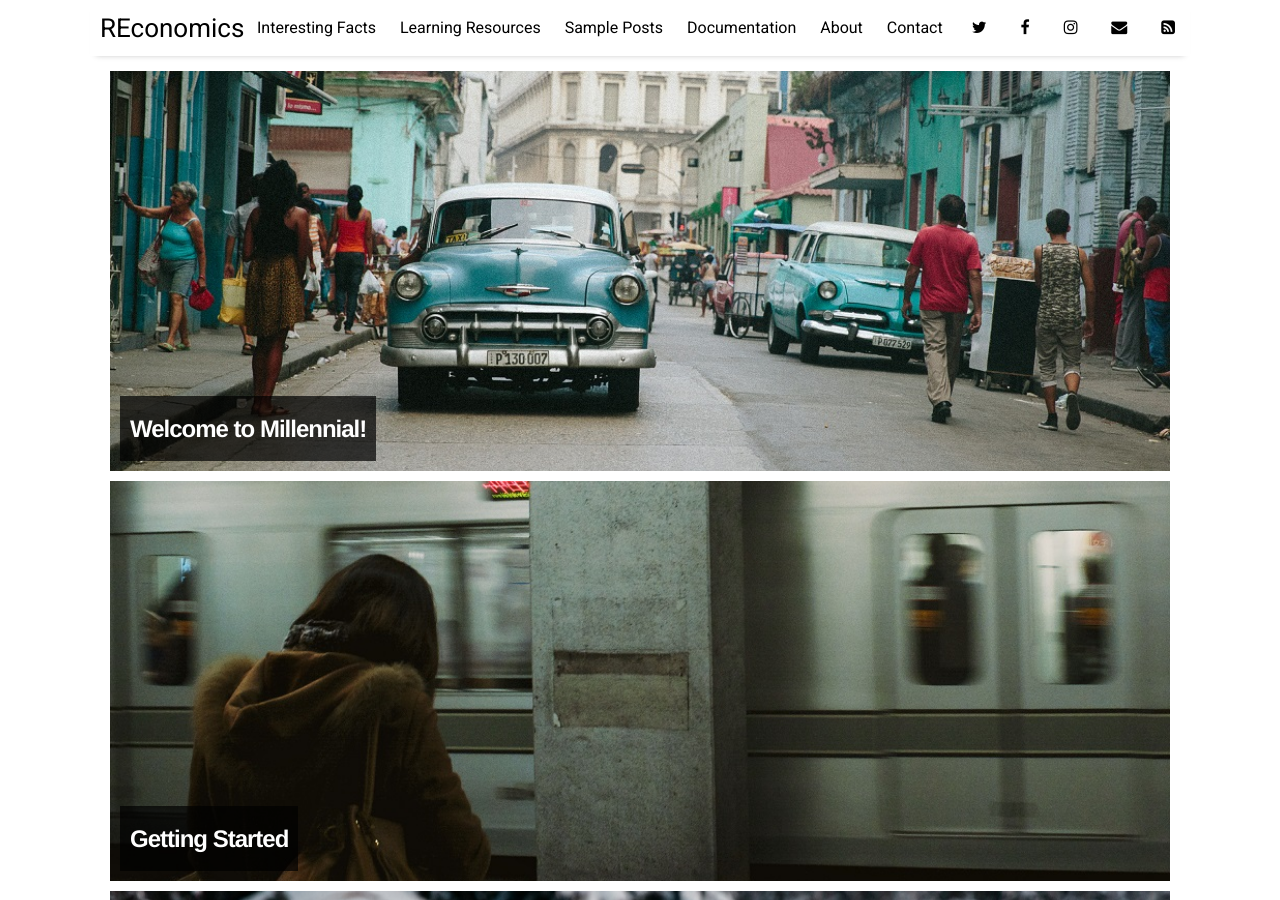
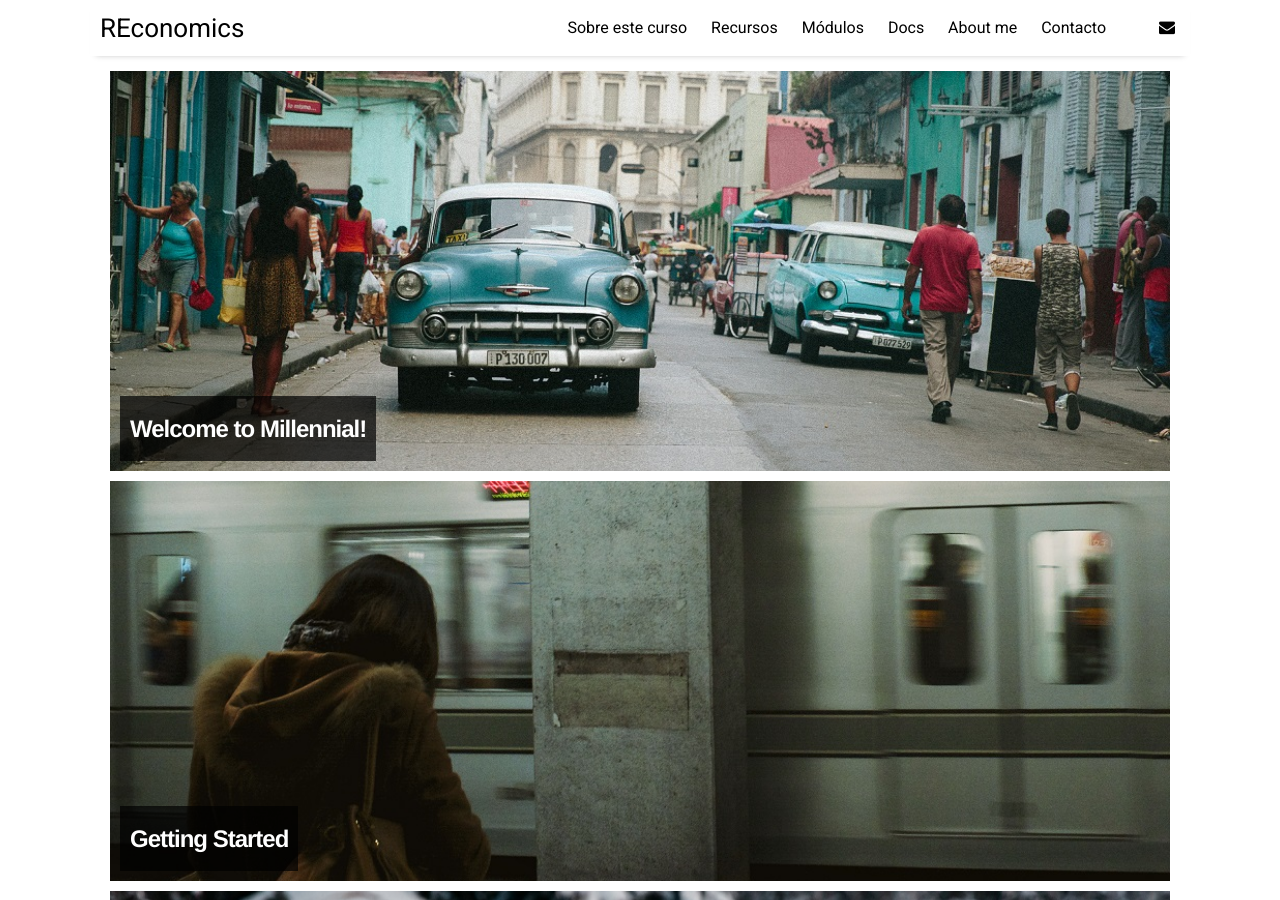
Before and after one commit to JP-Thoma/REconomics, a Jekyll site: the page built from index.html, in a window 1280 px wide and 900 px high. Built offline with Jekyll 4.4.1, drawn with Linux system fonts in a browser that asks for light colours; nearby versions of some CDN libraries; the list of posts is cut into pages by our own code.

Commit message:
Update settings.yml

```diff
--- a/_data/settings.yml
+++ b/_data/settings.yml
@@ -4,24 +4,21 @@ disqus:
   disqus_shortname: 'millennial-3'
 
 # If you are not using Google Analytics, please change 'google-ID' to an empty string
-google-ID: 'UA-112060364-2'
+google-ID: ''
 
 menu:
-- {name: 'Interesting Facts', folder: 'pages', file: 'facts.html'}
-- {name: 'Learning Resources', folder: 'pages', file: 'resources.html'}
-- {name: 'Sample Posts', folder: 'pages', file: 'sample-posts.html'}
-- {name: 'Documentation', folder: 'pages', file: 'documentation.html'}
-- {name: 'About', folder: 'pages', file: 'about.html'}
-- {name: 'Contact', folder: 'pages', file: 'contact.html'}
+- {name: 'Sobre este curso', folder: 'pages', file: 'facts.html'}
+- {name: 'Recursos', folder: 'pages', file: 'resources.html'}
+- {name: 'Módulos', folder: 'pages', file: 'sample-posts.html'}
+- {name: 'Docs', folder: 'pages', file: 'documentation.html'}
+- {name: 'About me', folder: 'pages', file: 'about.html'}
+- {name: 'Contacto', folder: 'pages', file: 'contact.html'}
 
 # Available social icons are powered by Font Awesome, so you can use any icon that they offer
 social:
-- {icon: 'twitter', link: 'https://twitter.com/paululele'}
-- {icon: 'facebook', link: 'https://www.facebook.com/Le.Paul.94'}
-- {icon: 'instagram', link: 'https://instagram.com/paululele'}
-- {icon: 'envelope', link: 'mailto:l.nguyen.paul@gmail.com'}
-- {icon: 'rss-square', link: 'feed.xml'}
-# - {icon: 'rss-square', link: 'rss-feed.xml'}
+- {icon: 'linkedin-in', link: 'www.linkedin.com/in/roberto-carcache-flores-05b5711a6'}
+- {icon: 'envelope', link: 'mailto:rcarcacheflores@outlook.com'}
+
 
 # Customize site text
 pagination:
```
